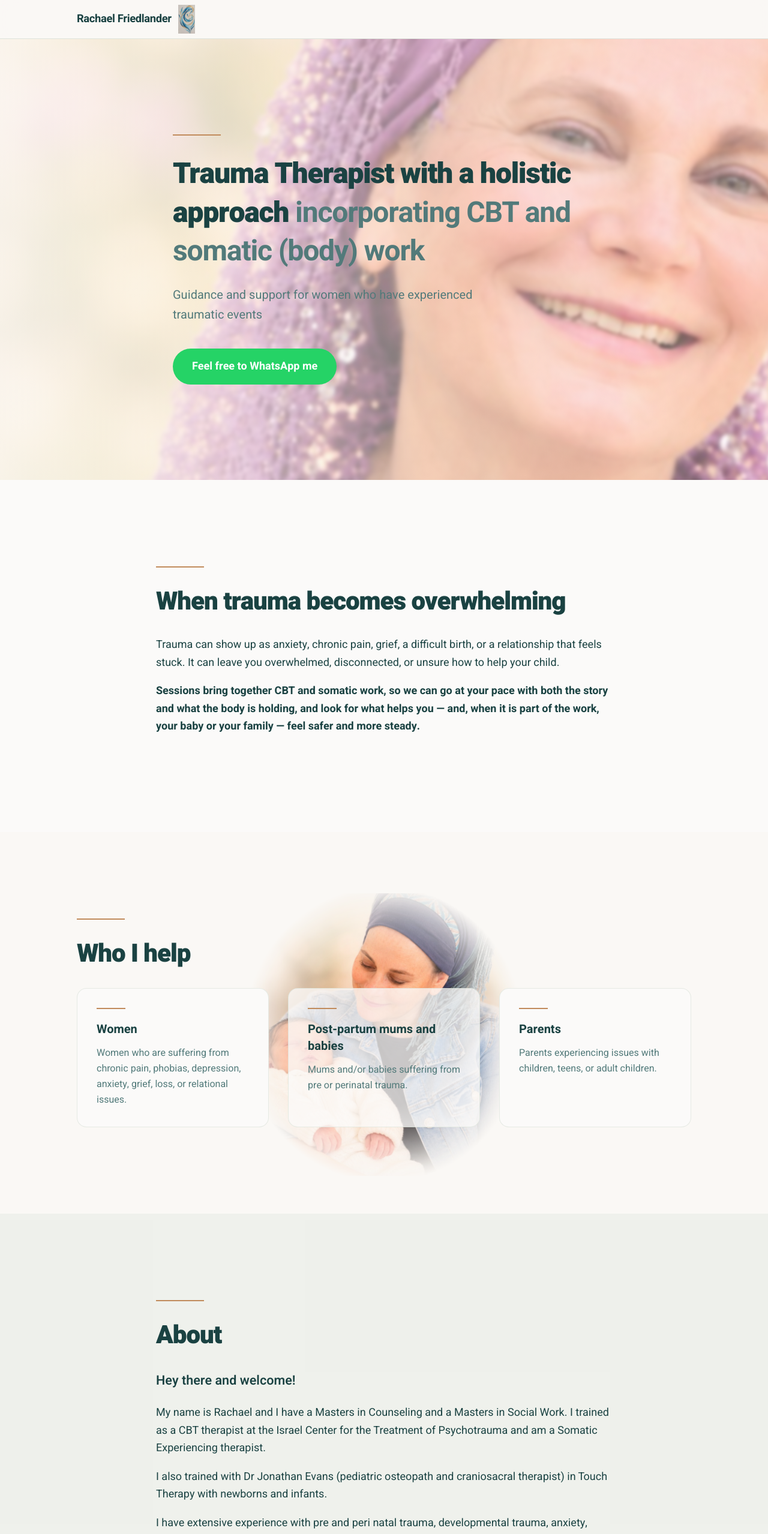
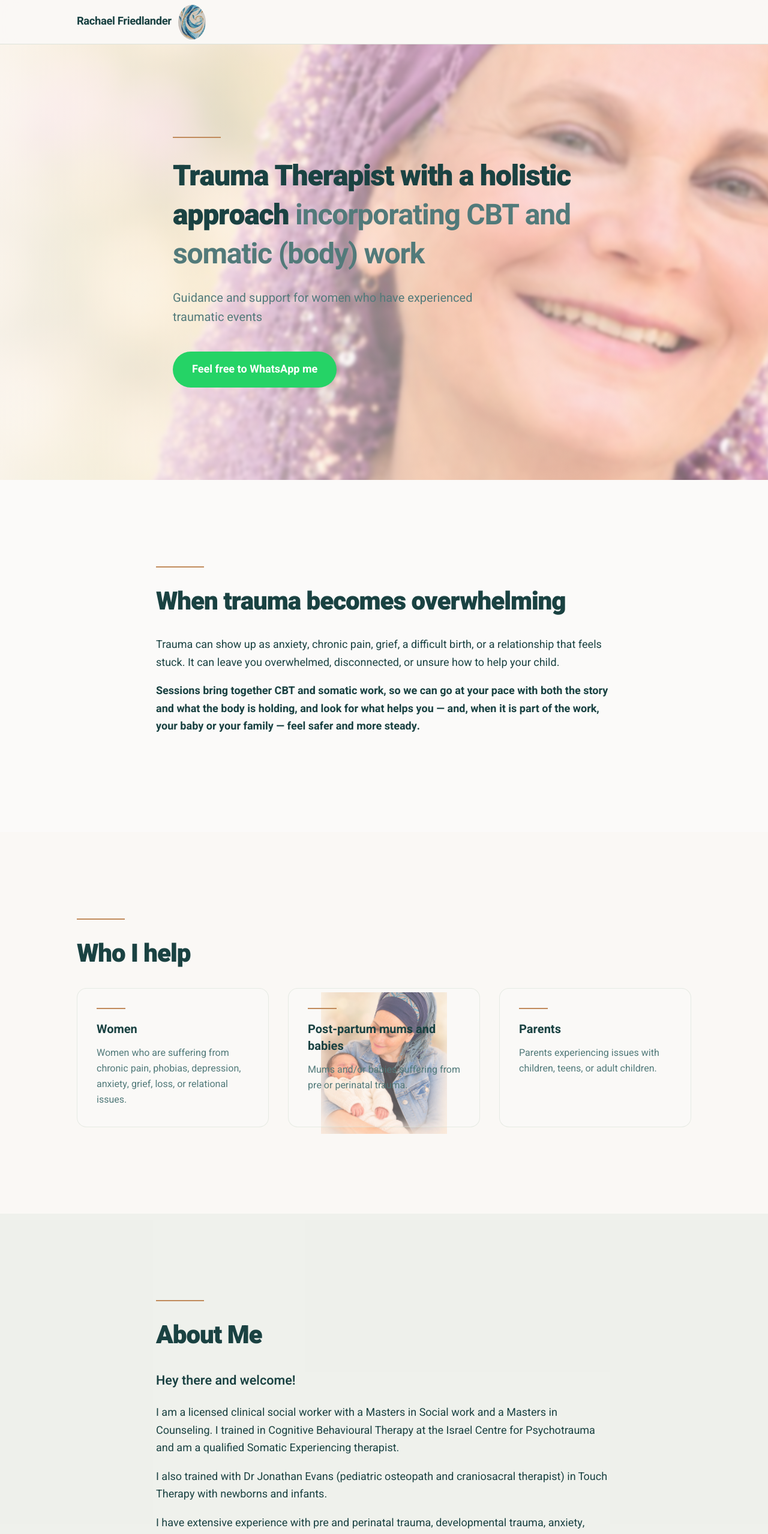
Before and after one commit to talmonf/perinatal-trauma, a plain HTML site: page index.html in a window 1280 px wide. Shown: the top 2557 px of the page at 60% size. Drawn offline with Linux system fonts and the light colour scheme.

Commit message:
Pictures fix 1, and About fix

```diff
--- a/index.html
+++ b/index.html
@@ -71,11 +71,11 @@
     <section class="band band-sage">
       <div class="wrap narrow">
         <span class="rule" aria-hidden="true"></span>
-        <h2>About</h2>
+        <h2>About Me</h2>
         <p class="welcome">Hey there and welcome!</p>
-        <p>My name is Rachael and I have a Masters in Counseling and a Masters in Social Work. I trained as a CBT therapist at the Israel Center for the Treatment of Psychotrauma and am a Somatic Experiencing therapist.</p>
+        <p>I am a licensed clinical social worker with a Masters in Social work and a Masters in Counseling. I trained in Cognitive Behavioural Therapy at the Israel Centre for Psychotrauma and am a qualified Somatic Experiencing therapist.</p>
         <p>I also trained with Dr Jonathan Evans (pediatric osteopath and craniosacral therapist) in Touch Therapy with newborns and infants.</p>
-        <p>I have extensive experience with pre and peri natal trauma, developmental trauma, anxiety, depression, chronic pain, medical procedure trauma in infants and children, grief and loss and relational issues.</p>
+        <p>I have extensive experience with pre and perinatal trauma, developmental trauma, anxiety, depression in women, chronic medical procedure trauma in infants and children, grief and loss and relational issues.</p>
       </div>
     </section>
 
--- a/styles.css
+++ b/styles.css
@@ -7,7 +7,7 @@
   --button-hover: #b07d4f;
   --line: #d2dcd0;
   --sage: #e0e7df;
-  --header: 65px;
+  --header: 74px;
   --shadow: 0 10px 30px rgba(26, 66, 66, 0.05);
 }
 
@@ -136,8 +136,11 @@ p {
 
 .brand-logo {
   display: block;
-  height: 48px;
-  width: auto;
+  width: 46px;
+  height: 58px;
+  object-fit: cover;
+  object-position: center 38%;
+  border-radius: 50%;
 }
 
 .button {
@@ -278,9 +281,9 @@ p {
 
 @media (max-width: 767px) {
   .help-bg {
-    top: 34%;
-    bottom: 12%;
-    width: min(22rem, 92%);
+    top: 37%;
+    bottom: 20%;
+    width: min(17rem, 74%);
   }
 }
 
@@ -302,8 +305,8 @@ p {
   background: var(--card);
 }
 
-.card-focus {
-  background: rgba(251, 250, 249, 0.78);
+.band-help .card {
+  background: rgba(251, 250, 249, 0.28);
 }
 
 .card .rule {
@@ -361,9 +364,17 @@ p {
   }
 
   .help-bg {
-    top: 16%;
-    bottom: 10%;
-    width: min(28rem, 38vw);
+    top: 42%;
+    bottom: auto;
+    width: 210px;
+    height: 236px;
+  }
+
+  .help-bg img {
+    object-fit: contain;
+    object-position: center;
+    -webkit-mask-image: none;
+    mask-image: none;
   }
 
   .hero-media img {
```
Also changed, not shown: .preview/card-mid.jpg (added), .preview/card-mobile.jpg (added), .preview/cards-desktop.jpg (added), .preview/cards-mobile.jpg (added), .preview/header-1440.png, .preview/header-390.png, .preview/help-1440.png, .preview/help-390.png, .preview/logo-close.jpg (added), .preview/photo-only.jpg (added).
